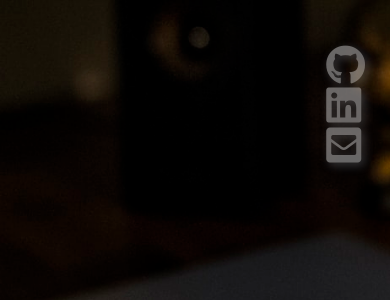
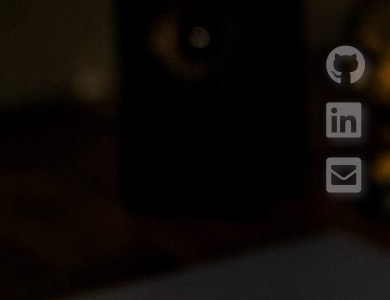
Before and after one commit to jmschindele/portfolio, a PHP site: page / in a window 390 px wide. Shown: the top 300 px of the page. Run offline with PHP 8.4, Linux system fonts and the light colour scheme; some libraries are stand-ins or nearby versions.

Commit message:
responsive side bar

```diff
--- a/assets/css/style.css
+++ b/assets/css/style.css
@@ -154,6 +154,7 @@ body {
 
 .thin-block {
   display: block;
+
 }
 
 #name {
@@ -430,7 +431,10 @@ body {
 }
 
 
-@media (max-width: 700px) {
+@media (max-width: 1100px) {
+  .thin-block {
+    margin-bottom: 15px;
+  }
   #name {
     font-size: 15vw;
     bottom: 20%;
```
